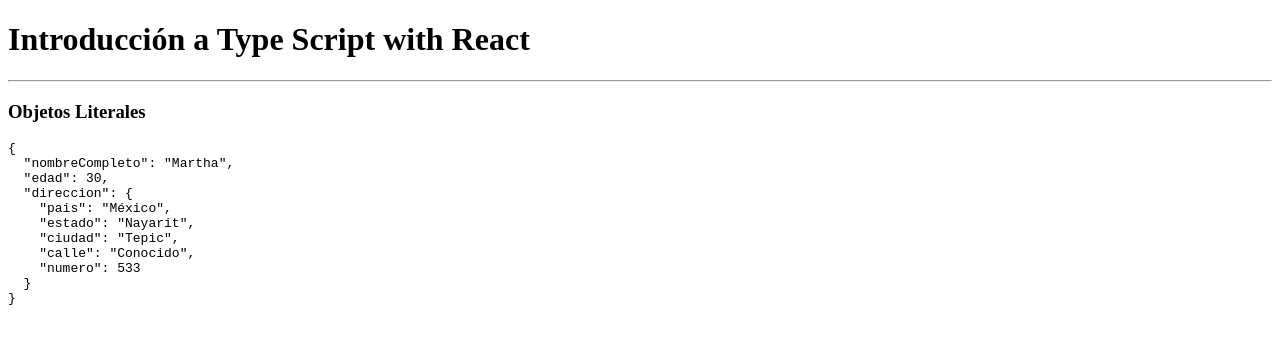
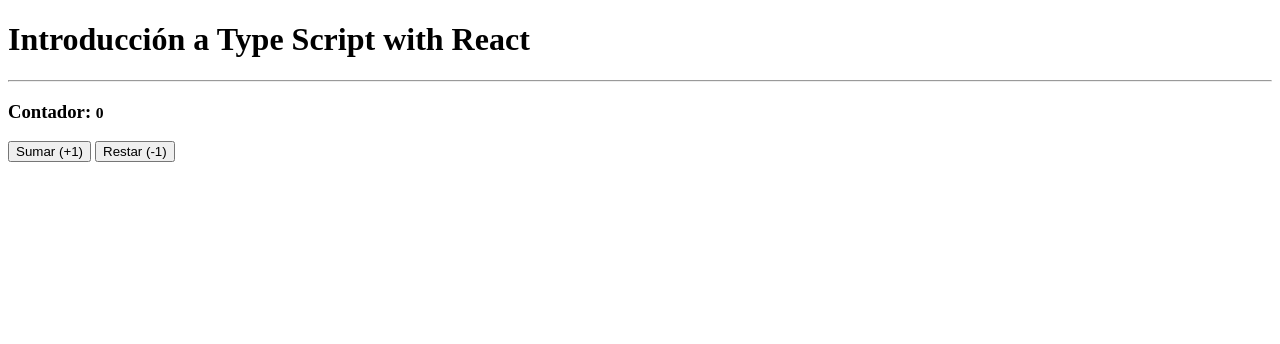
Before and after one commit to alanbacont/React-Native, a React (Create React App) app: page / in a window 1280 px wide. Shown: the top 344 px of the page. Built offline with nearby package versions, Linux system fonts and the light colour scheme.

Commit message:
commit 2 - 06 oct 22
Fin de nota 4.6

```diff
--- a/src/App.tsx
+++ b/src/App.tsx
@@ -1,13 +1,15 @@
 import React from 'react'
-import { ObjetosLiterales } from './typescript/ObjetosLiterales';
+//import { ObjetosLiterales } from './typescript/ObjetosLiterales';
 //import { TiposBasicos } from './typescript/TiposBasicos';
+import { Contador } from './components/Contador';
 const App = () => {
   return (
     <div>
       <h1>Introducción a Type Script with React</h1>
       <hr/>
       {/*<TiposBasicos> </TiposBasicos>*/}
-      <ObjetosLiterales/>
+      {/*<ObjetosLiterales/>*/}
+      {<Contador/>}
     </div>
   )
 }
--- /dev/null
+++ b/src/components/Contador.tsx
@@ -0,0 +1,23 @@
+import React from "react";
+import { useState } from "react";
+export const Contador = () => {
+    const [valor, setValor] = useState(0);
+    const acumular = (numero:number) => {
+        setValor(valor + numero);
+    }
+
+    return (
+        <div>
+            <h3>Contador: <small>{valor}</small></h3>
+            <button className="FicButton1"
+                onClick={() => acumular(1)}>
+                    Sumar (+1)
+            </button>
+            &nbsp;
+            <button className="FicButton2"
+                onClick={() => acumular(-1)}>
+                    Restar (-1)
+            </button>
+        </div>
+    )
+}
```
